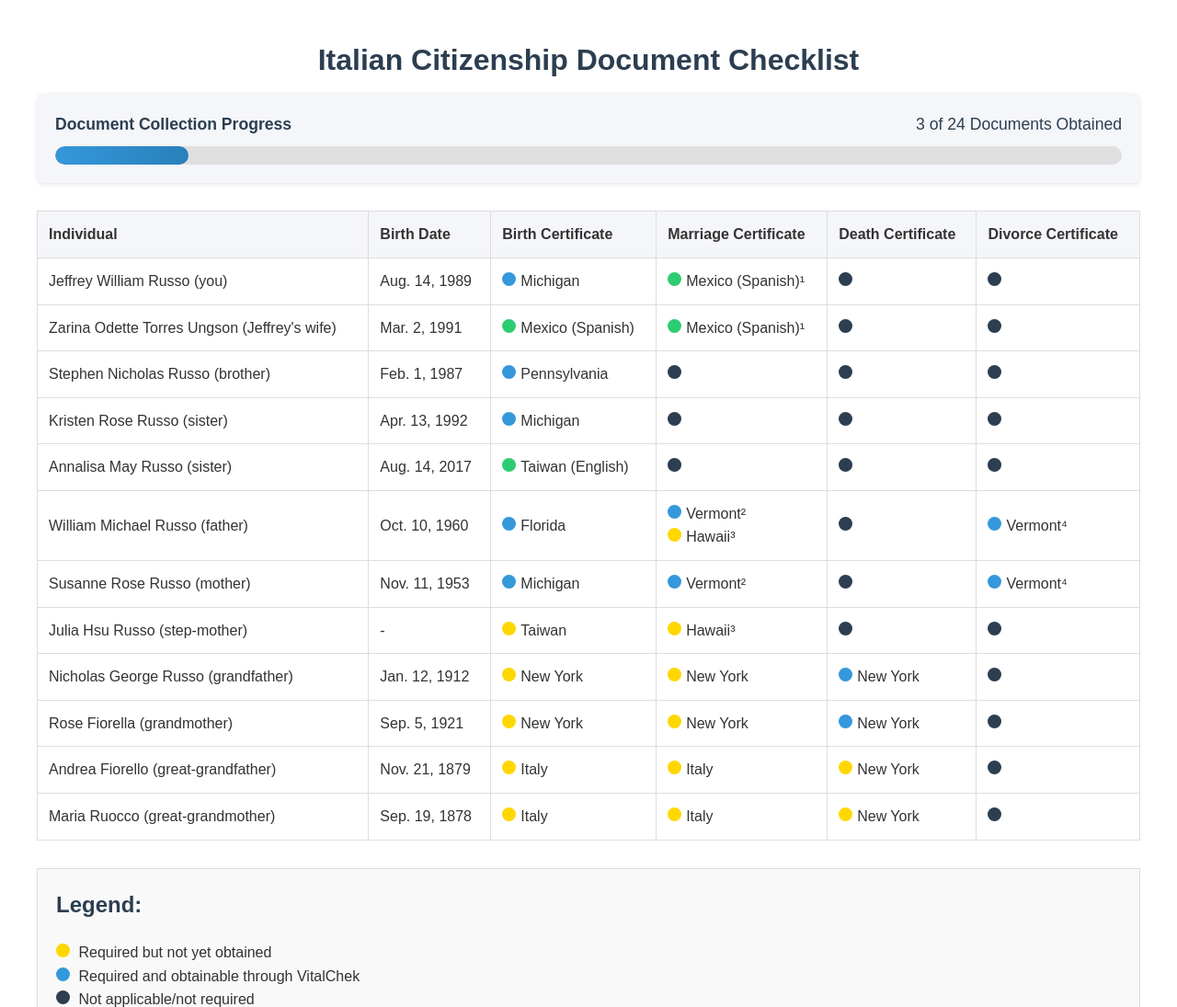
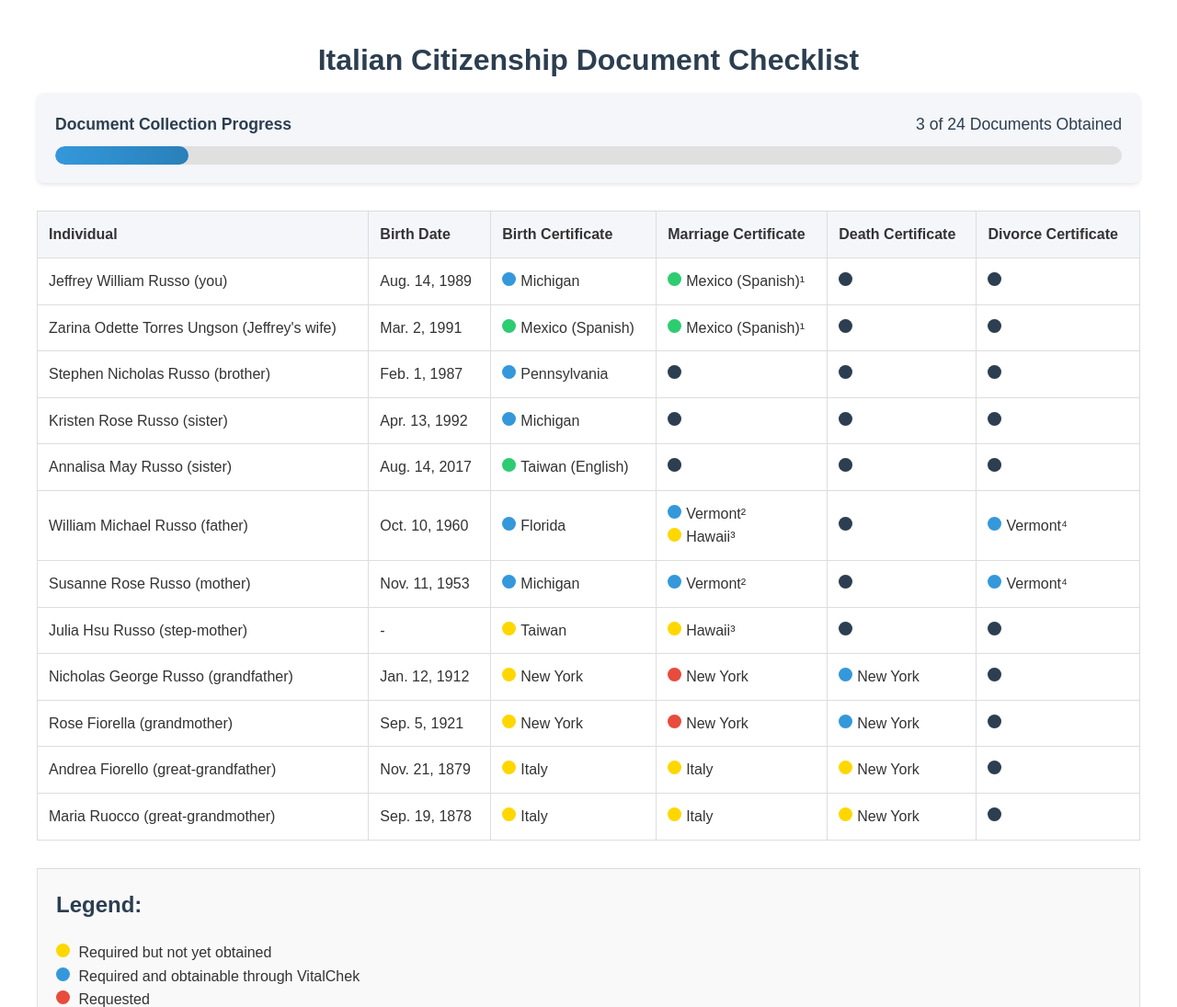
Before and after one commit to jeffrusso14/italian-citizenship-checklist, a plain HTML site: page index.html in a window 1280 px wide. Shown: the top 1095 px of the page at 92% size. Drawn offline with Linux system fonts and the light colour scheme.

Commit message:
Update index.html
Add red circle for requested documents

```diff
--- a/index.html
+++ b/index.html
@@ -96,6 +96,10 @@
 
         .green-circle {
             background-color: #2ecc71;
+        }
+
+        .red-circle{
+            background-color: #e74c3c;
         }
 
         .legend {
@@ -224,7 +228,7 @@
                 <td>Nicholas George Russo (grandfather)</td>
                 <td>Jan. 12, 1912</td>
                 <td><span class="circle yellow-circle"></span>New York</td>
-                <td><span class="circle yellow-circle"></span>New York</td>
+                <td><span class="circle red-circle"></span>New York</td>
                 <td><span class="circle blue-circle"></span>New York</td>
                 <td><span class="circle black-circle"></span></td>
             </tr>
@@ -232,7 +236,7 @@
                 <td>Rose Fiorella (grandmother)</td>
                 <td>Sep. 5, 1921</td>
                 <td><span class="circle yellow-circle"></span>New York</td>
-                <td><span class="circle yellow-circle"></span>New York</td>
+                <td><span class="circle red-circle"></span>New York</td>
                 <td><span class="circle blue-circle"></span>New York</td>
                 <td><span class="circle black-circle"></span></td>
             </tr>
@@ -260,6 +264,7 @@
         <p>
             <span class="circle yellow-circle"></span> Required but not yet obtained<br>
             <span class="circle blue-circle"></span> Required and obtainable through VitalChek<br>
+            <span class="circle red-circle"></span> Requested<br>
             <span class="circle black-circle"></span> Not applicable/not required<br>
             <span class="circle green-circle"></span> Obtained
         </p>
```
